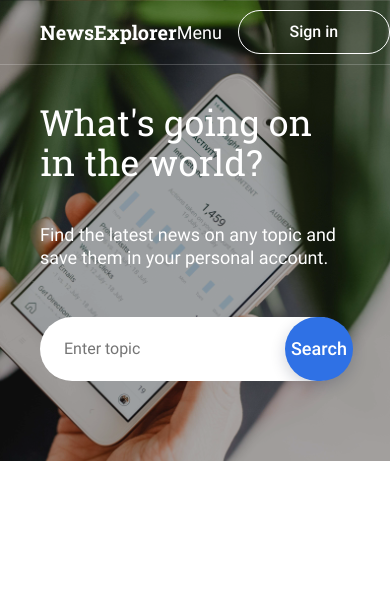
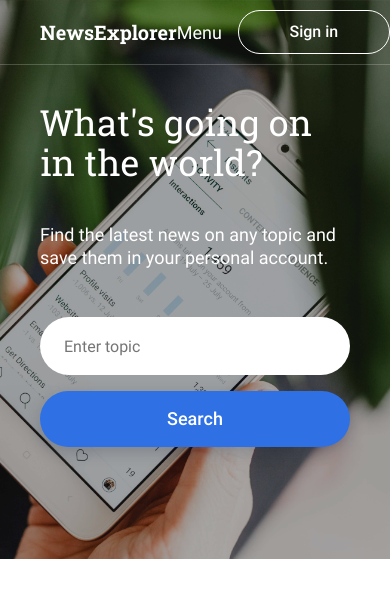
Before and after one commit to momofcats/news-explorer-frontend, a React (Create React App) app: page / in a window 390 px wide. Shown: the top 598 px of the page. Built offline with nearby package versions, Linux system fonts and the light colour scheme.

Commit message:
make input responsive

```diff
--- a/src/components/SearchForm/SearchForm.css
+++ b/src/components/SearchForm/SearchForm.css
@@ -33,10 +33,11 @@
       border: none;
       flex-grow: 2;
       outline: none;
-      background-color: transparent;
+      background-color: #FFF;
       color: #1A1B22;
       padding-left: 24px;
       font-size: 16px;
+      border-radius: 100px;
   }
 
   .searchForm__button {
@@ -67,8 +68,29 @@
     .searchForm__subtitle {
         margin: 16px 0 48px 0;
       }
+    .searchForm__button {
+        width: 160px;
+        height: 56px;
+    }
 }
 
+@media screen and (max-width: 480px) {
+    .searchForm__input-wrapper {
+        max-width: 448px;
+        flex-direction: column;
+        background-color: transparent;
+    }
+    .searchForm__input {
+       height: 56px;
+       margin: 0;
+    }
+    .searchForm__button {
+        width: 100%;
+        height: 56px;
+        margin: 16px 0 32px 0;
+    }
+
+}
 @media screen and (max-width: 320px) {
     .searchForm {
         max-width: 285px;
@@ -77,4 +99,5 @@
     .searchForm__title {
         margin-top: 30px;
     }
+
 }
```
